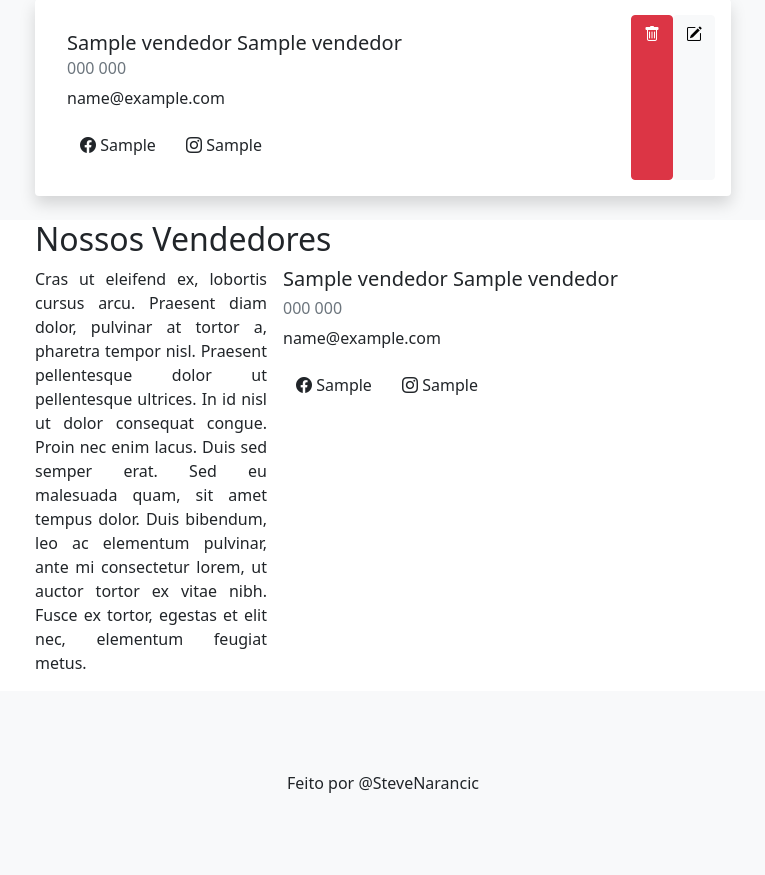
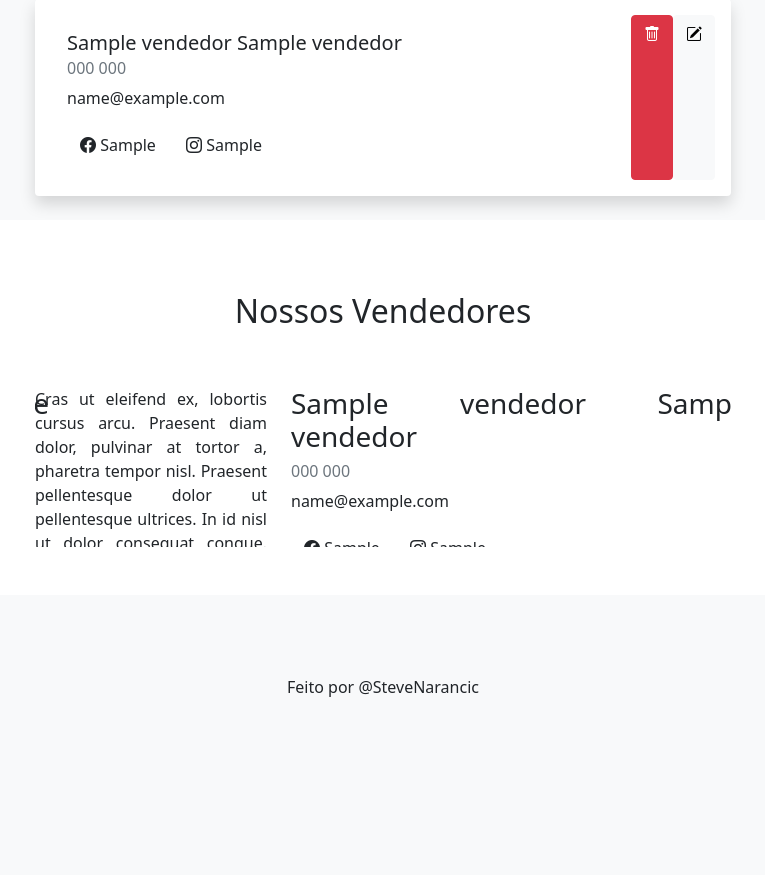
Before and after one commit to stevenarancic/sistema_vendedor, a PHP site: page / in a window 1280 px wide. Shown: the part 271-1146 px from the top of the page, without its empty margins (257-1022 px from the left). After the commit the page ends 968 px from the top, so only its background shows below. Run offline with PHP 8.4, Linux system fonts and the light colour scheme; tables that the repository leaves empty or names only in its code hold one stand-in row (values such as "Sample post"); some libraries are stand-ins or nearby versions.

Commit message:
Update index.php

```diff
--- a/index.php
+++ b/index.php
@@ -74,21 +74,20 @@ $vendedorDAO->readVendedor();
             ?>
         </section>
         <div class="container-fluid bg-white">
-            <div class="container">
-                <div>
-                    <h2>Nossos Vendedores</h2>
-                    <div class="owl-carousel owl-theme bg-body">
+            <div class="container pt-4">
+                <h2 class="p-5" style="text-align: center;">Nossos Vendedores</h2>
+                <div class="owl-carousel owl-theme bg-body pb-5">
                     <?php foreach ($vendedorDAO->readVendedor() as $vendedor) { ?>
-                            <div class="d-flex flex-row">
+                        <div class="d-flex flex-row" style="max-height: 10rem;">
                             <div class="col-4">
                                 <p style="text-align: justify;">
-                                        Cras ut eleifend ex, lobortis cursus arcu. Praesent diam dolor, pulvinar at tortor a, pharetra tempor nisl. Praesent pellentesque dolor ut pellentesque ultrices. In id nisl ut dolor consequat congue. Proin nec enim lacus. Duis sed semper erat. Sed eu malesuada quam, sit amet tempus dolor. Duis bibendum, leo ac elementum pulvinar, ante mi consectetur lorem, ut auctor tortor ex vitae nibh. Fusce ex tortor, egestas et elit nec, elementum feugiat metus.
+                                    Cras ut eleifend ex, lobortis cursus arcu. Praesent diam dolor, pulvinar at tortor a, pharetra tempor nisl. Praesent pellentesque dolor ut pellentesque ultrices. In id nisl ut dolor consequat congue. Proin nec enim lacus. Duis sed semper erat. Sed eu malesuada quam, sit amet tempus dolor.
                                 </p>
                             </div>
-                                <div class="ms-3 col-8" style="text-align: justify;">
-                                    <h5>
+                            <div class="ms-3 col-8 ms-4" style="text-align: justify;">
+                                <h3>
                                     <?= $vendedor['nome']; ?> <?= $vendedor['sobrenome']; ?>
-                                    </h5>
+                                </h3>
                                 <h6 class=' mb-2 text-muted'>
                                     <?= $vendedor['telefone1']; ?> <?= $vendedor['telefone2']; ?>
                                 </h6>
@@ -107,7 +106,6 @@ $vendedorDAO->readVendedor();
                 </div>
             </div>
         </div>
-        </div>
     </main>
     <footer>
         Feito por @SteveNarancic
@@ -119,8 +117,11 @@ $vendedorDAO->readVendedor();
             $(".owl-carousel").owlCarousel({
                 loop: true,
                 autoplay: true,
+                autoplayTimeout: 5000,
                 margin: 10,
                 nav: false,
+                dots: false,
+                rewind: true,
                 responsive: {
                     0: {
                         items: 1,
```
Lines whose indentation alone changed are shown as unchanged.
